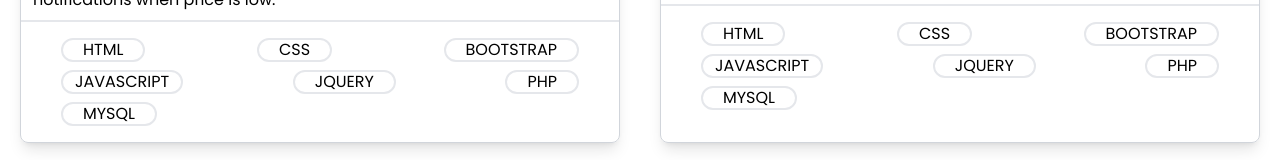
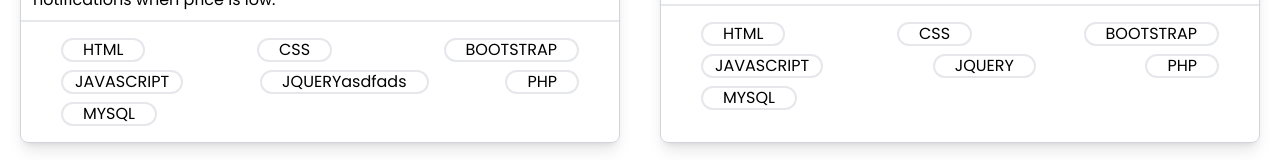
Before and after one commit to HydroKaido/Portfolio, a React (Vite) app: page /home in a window 1280 px wide. Shown: the part 1145-1305 px from the top of the page. Built offline with nearby package versions, Linux system fonts and the light colour scheme.

Commit message:
(Fix) the issue

```diff
--- a/src/page/Home/index.tsx
+++ b/src/page/Home/index.tsx
@@ -97,7 +97,7 @@
                 </div>
                 <div className="flex justify-between mb-2">
                   <h2 className="border-2 rounded-full text-center px-3 ">JAVASCRIPT</h2>
-                  <h2 className="border-2 rounded-full text-center px-5">JQUERY</h2>
+                  <h2 className="border-2 rounded-full text-center px-5">JQUERYasdfads</h2>
                   <h2 className="border-2 rounded-full text-center px-5">PHP</h2>
                 </div>
                 <div className="flex justify-between my-2">
```
